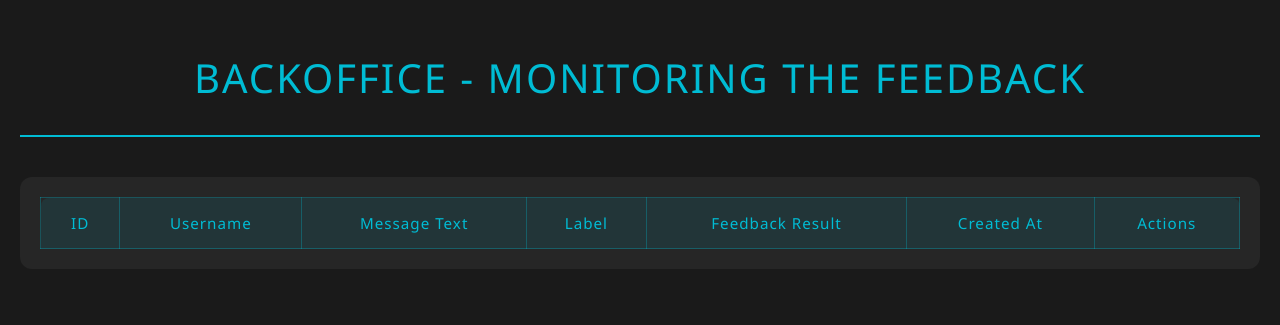
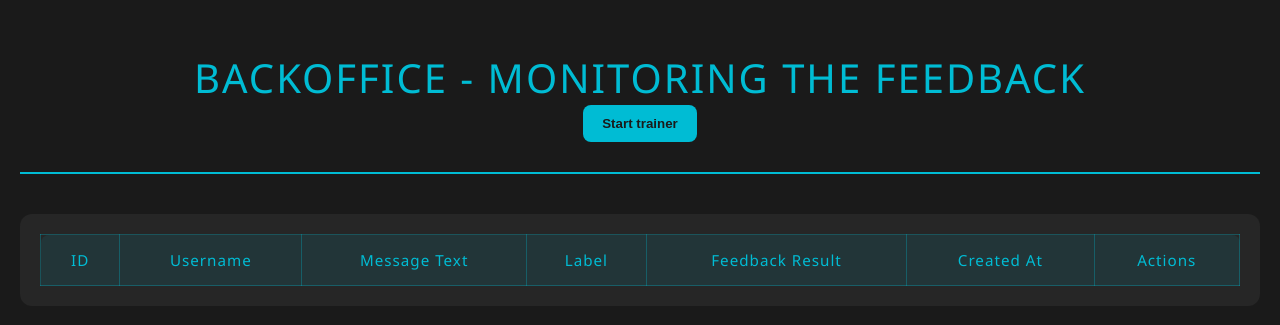
Before and after one commit to danieleasteggiante/SentimentAnalysisMLOPS, a FastAPI app: page /back-office/index in a window 1280 px wide. Shown: the top 325 px of the page. Run offline with FastAPI, Linux system fonts and the light colour scheme; lists and menus that the app fills with data are empty.

Commit message:
finished

```diff
--- a/back_office/config/constants.py
+++ b/back_office/config/constants.py
@@ -1,4 +1,4 @@
 import os
 
 DATABASE_URL = os.getenv('DATABASE_URL', 'postgresql+psycopg2://admin:admin@localhost:5555/prediction')
-MODEL_SERVER_URL = os.getenv('MODEL_SERVER_URL', 'http://localhost:8501')
+TRAINER_URL = os.getenv('TRAINER_URL', 'http://localhost:8505')
--- a/back_office/templates/index.html
+++ b/back_office/templates/index.html
@@ -155,12 +155,33 @@
             text-overflow: ellipsis;
             white-space: nowrap;
         }
+
+        .btn-trainer {
+            background-color: #00bcd4;
+            color: #1a1a1a;
+            border: 1px solid rgba(0, 188, 212, 0.9);
+            padding: 10px 18px;
+            border-radius: 8px;
+            cursor: pointer;
+            font-weight: 600;
+            transition: background-color 0.2s ease, transform 0.08s ease;
+        }
+
+        .btn-trainer:hover {
+            background-color: #00acc1;
+            transform: translateY(-1px);
+        }
+
+        .btn-trainer:active {
+            transform: translateY(0);
+        }
     </style>
 </head>
 <body>
 <div class="container">
     <header>
         <h1>BACKOFFICE - MONITORING THE FEEDBACK</h1>
+        <button class="btn-trainer" id="start-training">Start trainer</button>
     </header>
 
     <div class="table-wrapper">
@@ -198,6 +219,9 @@
 </div>
 
 <script>
+    const startTrainerBtn = document.getElementById('start-training');
+    startTrainerBtn.addEventListener('click', startTraining);
+
     function editLabel(button) {
         const row = button.closest('tr');
         const labelCell = row.querySelector('.label-cell');
@@ -215,6 +239,21 @@
         labelCell.querySelector('.edit-input').focus();
     }
 
+    function startTraining(event) {
+        console.log('Starting trainer...');
+        event?.preventDefault();
+        fetch('/back-office/start-trainer')
+            .then(response => {
+                if (!response.ok) throw new Error('Network response was not ok');
+                return response.json();
+            })
+            .then(data => alert('Trainer started successfully!'))
+            .catch(error => {
+                console.error('There was a problem with the fetch operation:', error);
+                alert('Failed to start trainer. Please try again.');
+            });
+    }
+
     function saveLabel(button) {
         const row = button.closest('tr');
         const labelCell = row.querySelector('.label-cell');
@@ -224,13 +263,10 @@
 
         fetch(`/back-office/edit-label/${feedbackId}/${newLabel}`)
                 .then(response => {
-                if (!response.ok)
-                    throw new Error('Network response was not ok');
+                    if (!response.ok) throw new Error('Network response was not ok');
                     return response.json();
                 })
-            .then(data => {
-                labelCell.innerHTML = `<span class="label-text">${data.labels}</span>`;
-            })
+                .then(data => labelCell.innerHTML = `<span class="label-text">${data.labels}</span>`)
                 .catch(error => {
                     console.error('There was a problem with the fetch operation:', error);
                     alert('Failed to update label. Please try again.');
--- a/docker-compose.yml
+++ b/docker-compose.yml
@@ -67,6 +67,7 @@ services:
     ports:
       - "8502:8080"
     environment:
+      TRAINER_URL: http://trainer:8080
       DATABASE_URL: postgresql+psycopg2://admin:admin@db:5432/prediction
     depends_on:
       db:
@@ -96,3 +97,4 @@ volumes:
 
 networks:
   app-network:
+    external: true
--- a/trainer/domain/trainer.py
+++ b/trainer/domain/trainer.py
@@ -36,7 +36,7 @@ class TrainerWrapper:
 
     def __evaluate(self, dataset_name="test", metrics_step="current"):
         LOGGER.info(f"Evaluating {metrics_step} model on {dataset_name} dataset.")
-        trainer = Trainer(model=self.model, tokenizer=self.tokenizer, compute_metrics=self.__compute_metrics)
+        trainer = Trainer(model=self.model, args=self.__get_training_args(), compute_metrics=self.__compute_metrics)
         eval_results = trainer.evaluate(self.tokenized[dataset_name])
         self.__metrics_results[metrics_step] = {
             "accuracy": eval_results.get("eval_accuracy", 0),
@@ -156,7 +156,6 @@ class TrainerWrapper:
             args=training_args,
             train_dataset=self.tokenized["train"],
             eval_dataset=self.tokenized["validation"],
-            tokenizer=self.tokenizer,
             data_collator=data_collator,
             compute_metrics=self.__compute_metrics,
         )
```
Also changed, not shown: back_office/api/back_office_routes.py (+13 -2 lines), 1 other file. Lines whose indentation alone changed are shown as unchanged.
